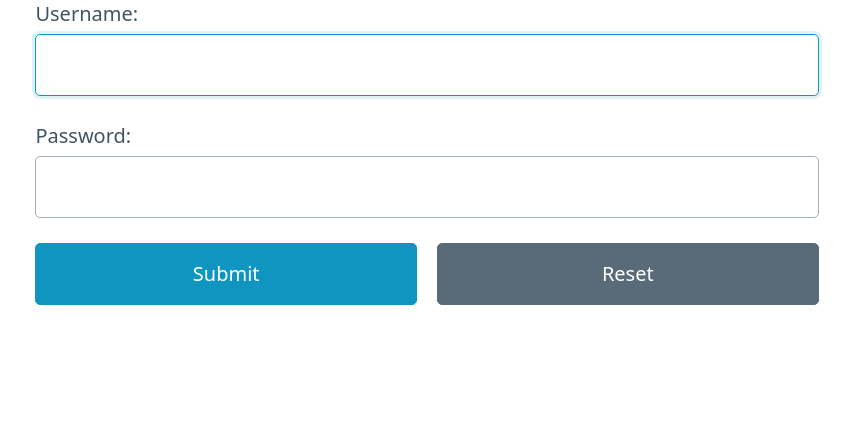
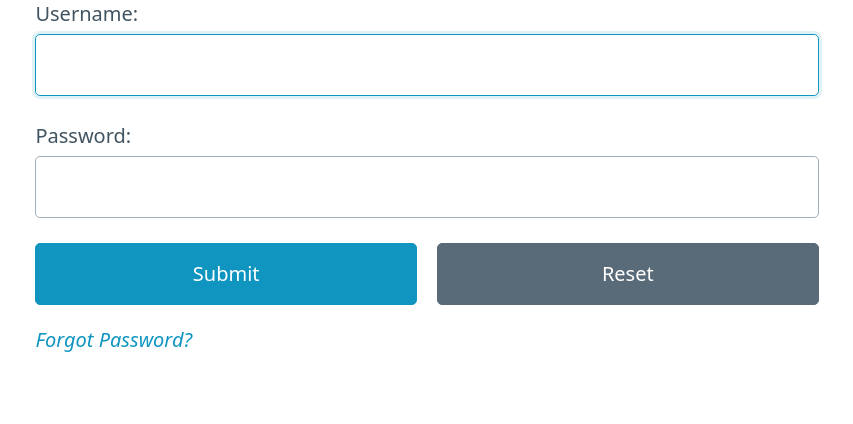
Before and after one commit to alex-nuclearboy/goit-python-web-hw13, a Django app: template second_task/quotes_project/users/templates/users/login.html in a window 1280 px wide. Shown: the part 220-644 px from the top of the page, without its empty margins (213-1066 px from the left). Run offline with Django 5.2, Linux system fonts and the light colour scheme; the template is opened without the code that fills it: values that come from a table or form of the project are taken from there, others are empty; parts of the project's set-up code (start-up, migrations or seed data) failed here and were passed over.

Commit message:
Add the ‘Forgot Password?’ link

```diff
--- a/second_task/quotes_project/users/templates/users/login.html
+++ b/second_task/quotes_project/users/templates/users/login.html
@@ -29,6 +29,10 @@
             <button type="submit">Submit</button>
             <button type="reset" class="secondary">Reset</button>
         </div>
+
+        <div class="small text-center">
+            <a href="{% url "users:password_reset" %}" class="text-center"><i>Forgot Password?</i></a>
+        </div>
     </form>
 </div>
 {% endblock %}
```
